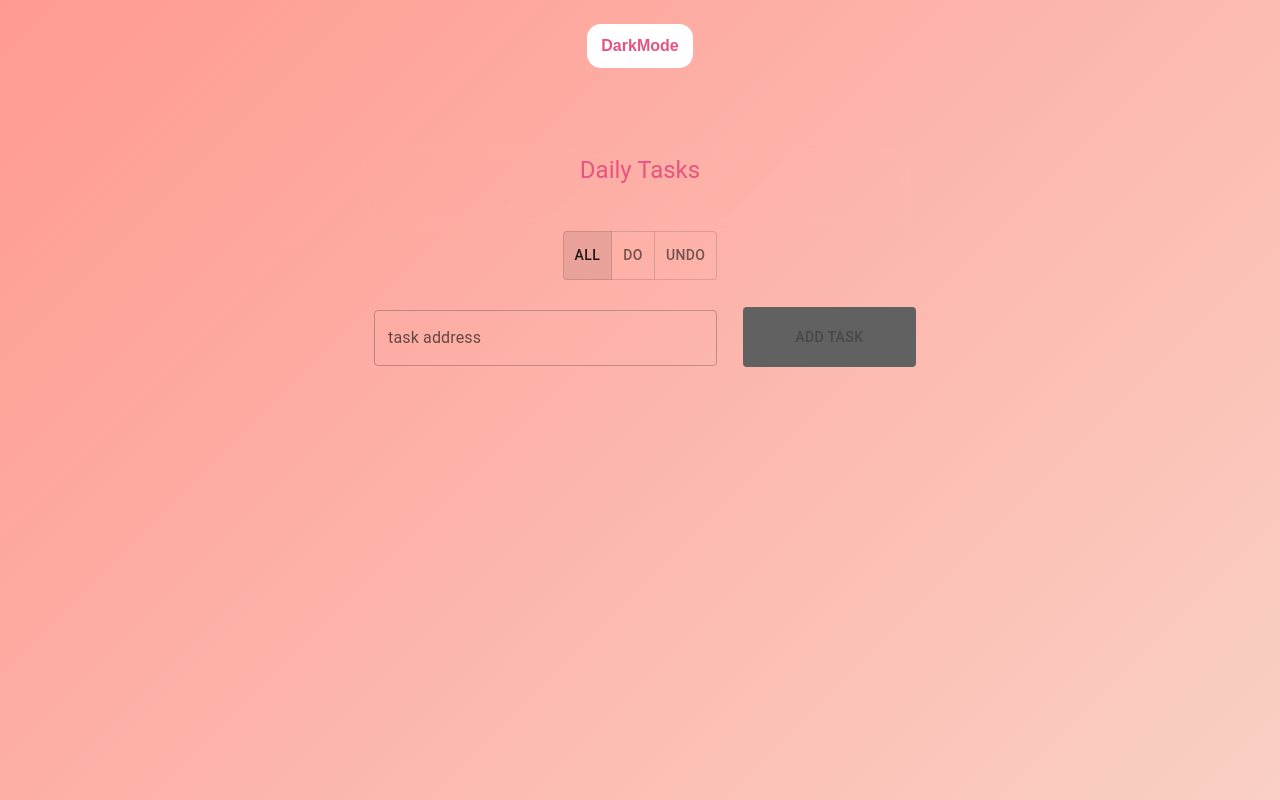
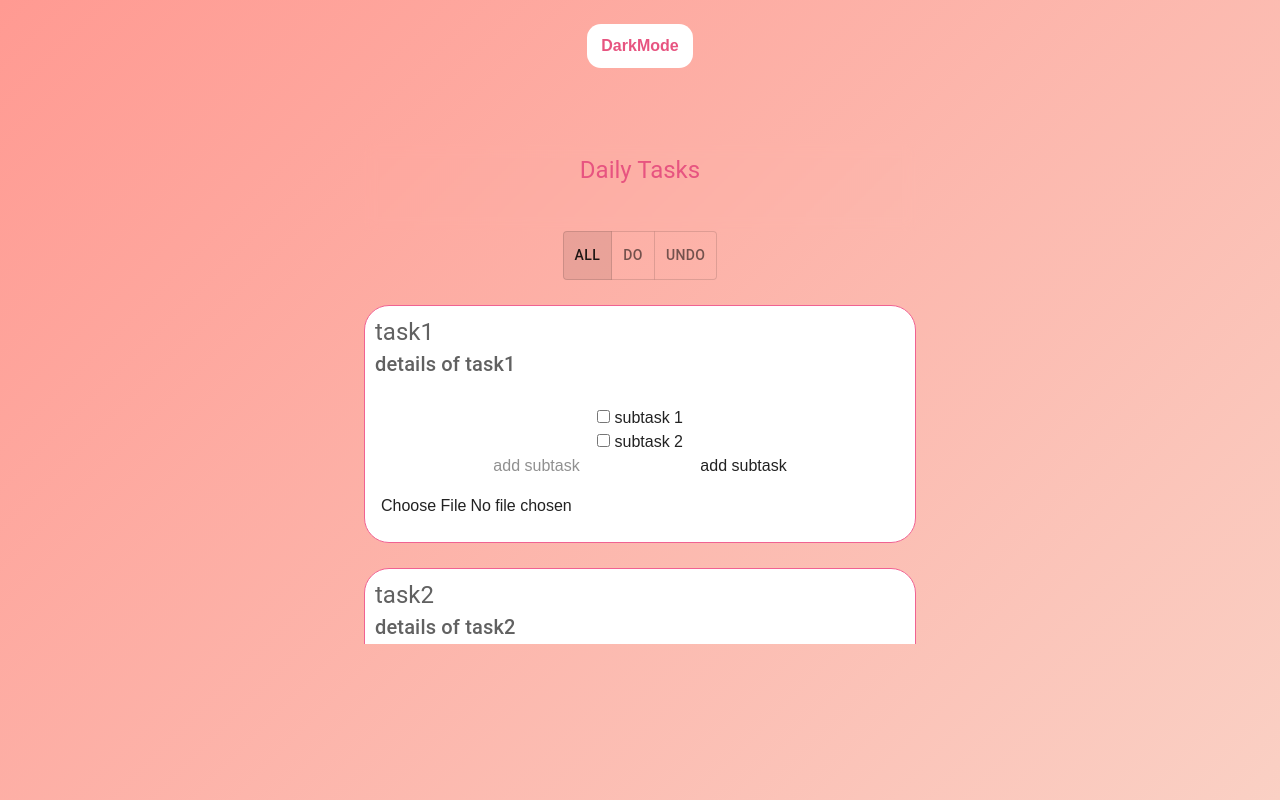
Before and after one commit to nadeen-almadani/Task-list, a Next.js app in the folder task-manager/: page / in a window 1280 px wide. Built offline with nearby package versions, Linux system fonts and the light colour scheme; some icons are missing.

Commit message:
edit localstorage

```diff
--- a/task-manager/app/components/Tasklist.tsx
+++ b/task-manager/app/components/Tasklist.tsx
@@ -114,8 +114,11 @@ return tasklist.filter((t:Task)=>{
 
 
     useEffect(()=>{
-    const storagelist=JSON.parse(localStorage.getItem("tasks") || "[]");
-    settasklist(storagelist);
+      if(typeof window ==="undefined") return;
+    const storagelist=localStorage.getItem("tasks");
+    if(storagelist){
+      settasklist(JSON.parse(storagelist))
+    }
     },[])
 
      function handleaddtask(){
```
